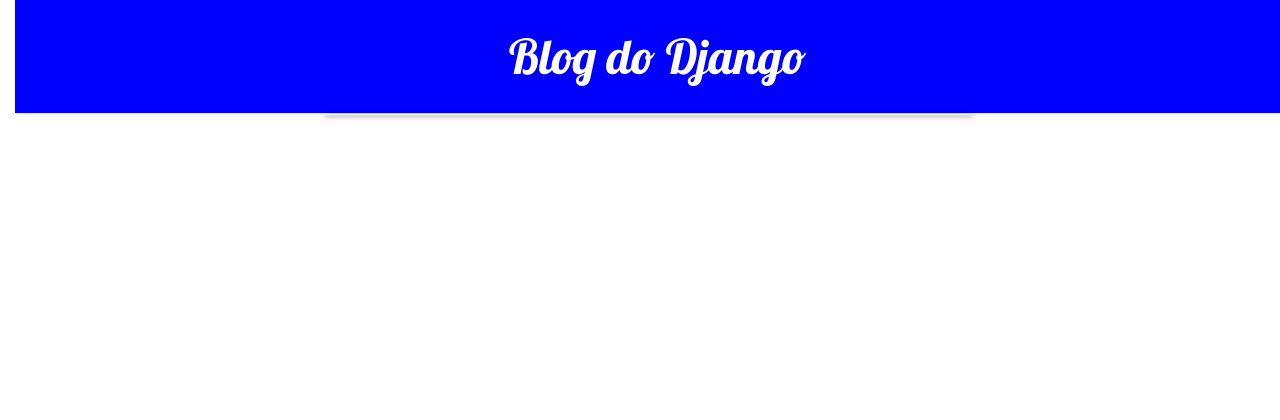
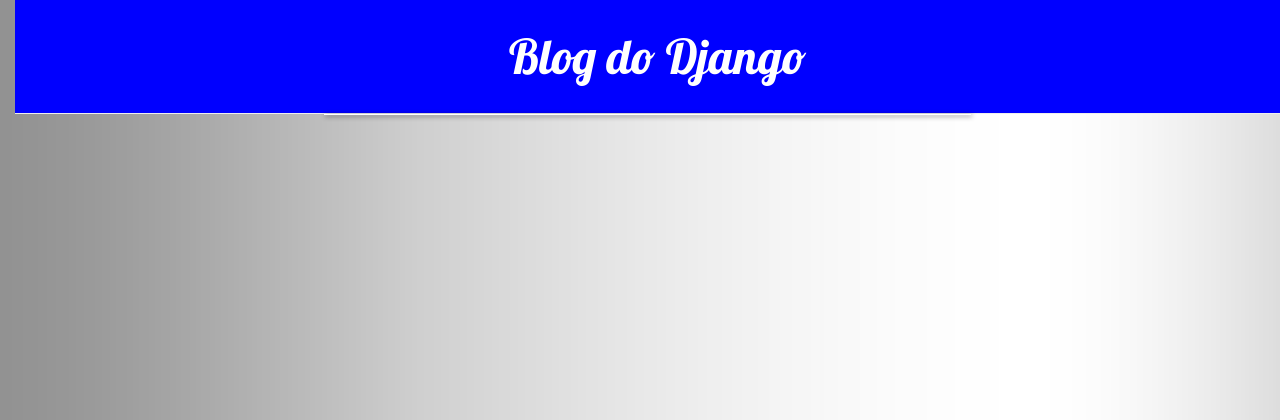
Before and after one commit to SouzRod/Primeiro-blog-em-Python-Django, a Django app: page / in a window 1280 px wide. Shown: the top 420 px of the page. Run offline with Django 3.2, Linux system fonts and the light colour scheme; data that the repository does not hold is empty; some libraries are stand-ins or nearby versions.

Commit message:
Coloquei uma imagem metálica no background do body

```diff
--- a/blog/static/css/blog.css
+++ b/blog/static/css/blog.css
@@ -6,6 +6,7 @@ h1 a {
 
 body {
     padding-left: 15px;
+    background-image: url('../imagens/background_metal.png');
 }
 
 .page-header {
@@ -63,6 +64,8 @@ h1, h2, h3, h4 {
 
 div.col-md-6{
     box-shadow: 1px 1px 5px rgba(0.0.0.5);
+    background-color: #ffffff;
+
 }
 
 div.row{
```
Also changed, not shown: blog/static/imagens/background_metal.png (added).
